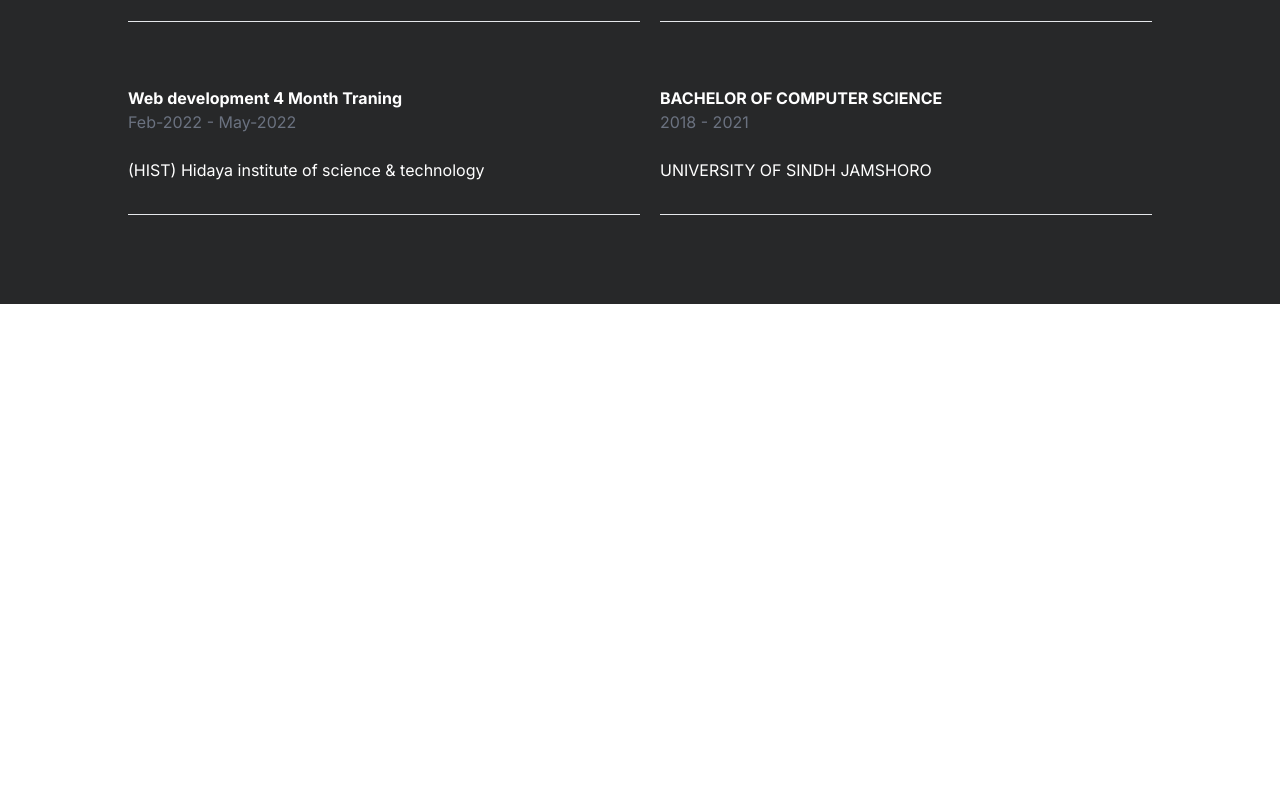
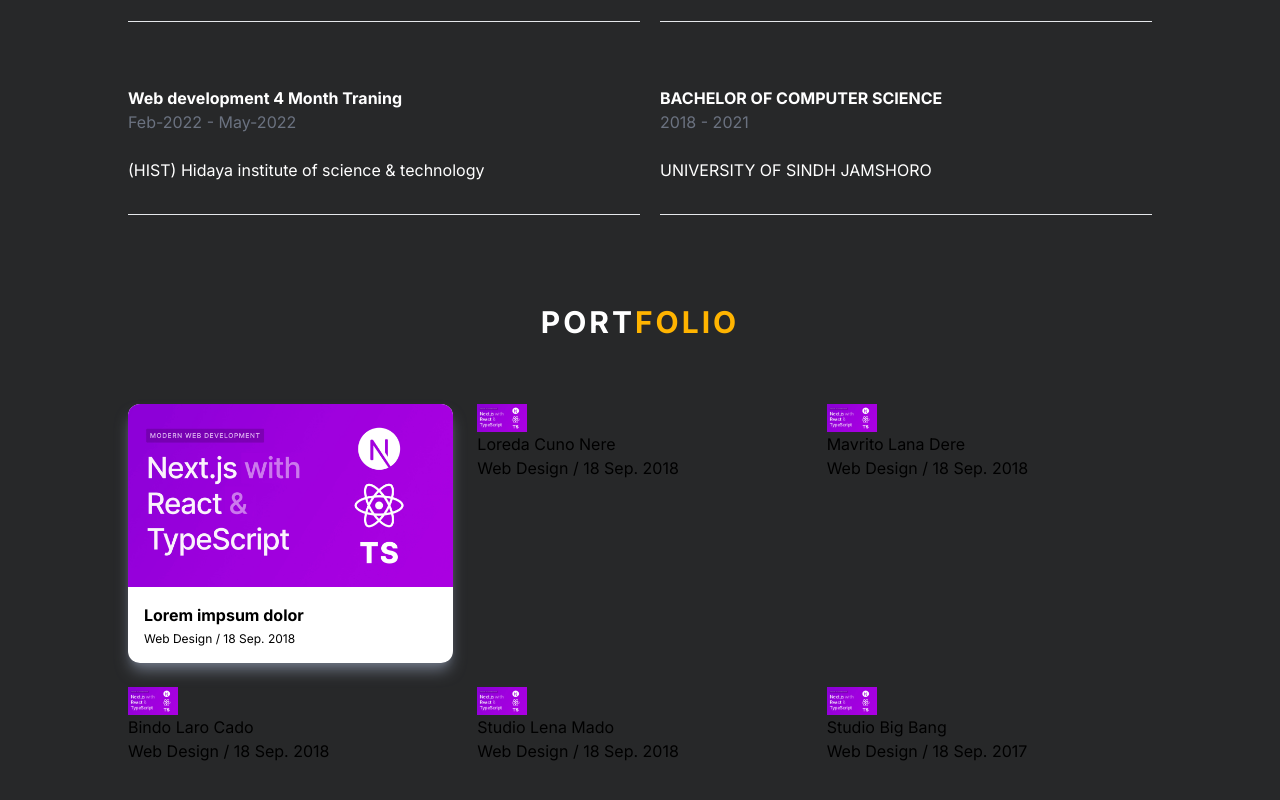
Before and after one commit to khalilahmed63/portfolio-nextjs, a Next.js app: page / in a window 1280 px wide. Shown: the part 2896-3696 px from the top of the page. Before the commit the page ends 3200 px from the top, so only its background shows below. Built offline with nearby package versions, Linux system fonts and the light colour scheme.

Commit message:
working with portfolio section

```diff
--- a/src/app/page.tsx
+++ b/src/app/page.tsx
@@ -9,6 +9,7 @@
 import { IoLogoCss3 } from "react-icons/io";
 import { TbBrandTypescript } from "react-icons/tb";
 import { IoLogoJavascript } from "react-icons/io";
+import Portfolio from '../components/Portfolio';
 import Image from "next/image";
 import Link from "next/link";
 
@@ -202,7 +203,7 @@
       <div className="max-w-screen-2xl min-h-screen px-5 md:px-32  mx-auto flex items-cente">
         <div className=" w-full ">
           <div className=" text-2xl items-center justify-center text-center">
-            <h2 className="-mt-14 font-bold text-3xl text-white tracking-widest">
+            <h2 className=" font-bold text-3xl text-white tracking-widest">
               MY <span className="text-[#ffb400]">SKILLS</span>
             </h2>
           </div>
@@ -383,6 +384,7 @@
           </div>
         </div>
       </div>
+     <Portfolio />
     </main>
   );
 }
--- /dev/null
+++ b/src/components/Portfolio.tsx
@@ -0,0 +1,234 @@
+import React from "react";
+import Image from "next/image";
+
+export default function Portfolio() {
+  return (
+    <div>
+      <div className="max-w-screen-2xl min-h-screen px-5 md:px-32  mx-auto flex items-cente">
+        <div className="w-full ">
+          <div className="text-2xl items-center justify-center text-center">
+            <h2 className="pb-6 font-bold text-3xl text-white tracking-widest">
+              PORT<span className="text-[#ffb400]">FOLIO</span>
+            </h2>
+          </div>
+          <div className="my-10">
+            <div className="grid grid-cols-3 gap-6">
+              <div className="rounded-xl group bg-white overflow-hidden shadow-lg shadow-gray-500 hover:scale-90 duration-300 hover:shadow-md hover:shadow-gray-500">
+                <a
+                  href="assets/img/work-1.jpg"
+                >
+                  <div className="group-hover:scale-110 duration-300">
+                    <Image
+                      src="/assets/images/react.jpg"
+                      alt="image"
+                      width={500}
+                      height={500}
+                      className="img-fluid"
+                    />
+                  </div>
+                </a>
+                <div className=" p-4">
+                  <h2 className="font-bold">Lorem impsum dolor</h2>
+                  <div className="w-more mt-1 text-xs">
+                    <span className="w-ctegory">Web Design</span> /{" "}
+                    <span className="w-date">18 Sep. 2018</span>
+                  </div>
+                </div>
+              </div>
+              <div className="">
+                <div className="work-box">
+                  <a
+                    href="assets/img/work-2.jpg"
+                    data-gallery="portfolioGallery"
+                    className="portfolio-lightbox"
+                  >
+                    <div className="work-img">
+                      <Image
+                        src="/assets/images/react.jpg"
+                        alt="image"
+                        width={50}
+                        height={50}
+                        className="img-fluid"
+                      />
+                    </div>
+                  </a>
+                  <div className="work-content">
+                    <div className="row">
+                      <div className="col-sm-8">
+                        <h2 className="w-title">Loreda Cuno Nere</h2>
+                        <div className="w-more">
+                          <span className="w-ctegory">Web Design</span> /{" "}
+                          <span className="w-date">18 Sep. 2018</span>
+                        </div>
+                      </div>
+                      <div className="col-sm-4">
+                        <div className="w-like">
+                          <a href="portfolio-details.html">
+                            {" "}
+                            <span className="bi bi-plus-circle"></span>
+                          </a>
+                        </div>
+                      </div>
+                    </div>
+                  </div>
+                </div>
+              </div>
+              <div className="">
+                <div className="work-box">
+                  <a
+                    href="assets/img/work-3.jpg"
+                    data-gallery="portfolioGallery"
+                    className="portfolio-lightbox"
+                  >
+                    <div className="work-img">
+                      <Image
+                        src="/assets/images/react.jpg"
+                        alt="image"
+                        width={50}
+                        height={50}
+                        className="img-fluid"
+                      />
+                    </div>
+                  </a>
+                  <div className="work-content">
+                    <div className="row">
+                      <div className="col-sm-8">
+                        <h2 className="w-title">Mavrito Lana Dere</h2>
+                        <div className="w-more">
+                          <span className="w-ctegory">Web Design</span> /{" "}
+                          <span className="w-date">18 Sep. 2018</span>
+                        </div>
+                      </div>
+                      <div className="col-sm-4">
+                        <div className="w-like">
+                          <a href="portfolio-details.html">
+                            {" "}
+                            <span className="bi bi-plus-circle"></span>
+                          </a>
+                        </div>
+                      </div>
+                    </div>
+                  </div>
+                </div>
+              </div>
+              <div className="">
+                <div className="work-box">
+                  <a
+                    href="assets/img/work-4.jpg"
+                    data-gallery="portfolioGallery"
+                    className="portfolio-lightbox"
+                  >
+                    <div className="work-img">
+                      <Image
+                        src="/assets/images/react.jpg"
+                        alt="image"
+                        width={50}
+                        height={50}
+                        className="img-fluid"
+                      />
+                    </div>
+                  </a>
+                  <div className="work-content">
+                    <div className="row">
+                      <div className="col-sm-8">
+                        <h2 className="w-title">Bindo Laro Cado</h2>
+                        <div className="w-more">
+                          <span className="w-ctegory">Web Design</span> /{" "}
+                          <span className="w-date">18 Sep. 2018</span>
+                        </div>
+                      </div>
+                      <div className="col-sm-4">
+                        <div className="w-like">
+                          <a href="portfolio-details.html">
+                            {" "}
+                            <span className="bi bi-plus-circle"></span>
+                          </a>
+                        </div>
+                      </div>
+                    </div>
+                  </div>
+                </div>
+              </div>
+              <div className="">
+                <div className="work-box">
+                  <a
+                    href="assets/img/work-5.jpg"
+                    data-gallery="portfolioGallery"
+                    className="portfolio-lightbox"
+                  >
+                    <div className="work-img">
+                      <Image
+                        src="/assets/images/react.jpg"
+                        alt="image"
+                        width={50}
+                        height={50}
+                        className="img-fluid"
+                      />
+                    </div>
+                  </a>
+                  <div className="work-content">
+                    <div className="row">
+                      <div className="col-sm-8">
+                        <h2 className="w-title">Studio Lena Mado</h2>
+                        <div className="w-more">
+                          <span className="w-ctegory">Web Design</span> /{" "}
+                          <span className="w-date">18 Sep. 2018</span>
+                        </div>
+                      </div>
+                      <div className="col-sm-4">
+                        <div className="w-like">
+                          <a href="portfolio-details.html">
+                            {" "}
+                            <span className="bi bi-plus-circle"></span>
+                          </a>
+                        </div>
+                      </div>
+                    </div>
+                  </div>
+                </div>
+              </div>
+              <div className="">
+                <div className="work-box">
+                  <a
+                    href="/assets/imgage/react.jpg"
+                    data-gallery="portfolioGallery"
+                    className="portfolio-lightbox"
+                  >
+                    <div className="work-img">
+                      <Image
+                        src="/assets/images/react.jpg"
+                        alt="image"
+                        width={50}
+                        height={50}
+                        className="img-fluid"
+                      />
+                    </div>
+                  </a>
+                  <div className="work-content">
+                    <div className="row">
+                      <div className="col-sm-8">
+                        <h2 className="w-title">Studio Big Bang</h2>
+                        <div className="w-more">
+                          <span className="w-ctegory">Web Design</span> /{" "}
+                          <span className="w-date">18 Sep. 2017</span>
+                        </div>
+                      </div>
+                      <div className="col-sm-4">
+                        <div className="w-like">
+                          <a href="portfolio-details.html">
+                            {" "}
+                            <span className="bi bi-plus-circle"></span>
+                          </a>
+                        </div>
+                      </div>
+                    </div>
+                  </div>
+                </div>
+              </div>
+            </div>
+          </div>
+        </div>
+      </div>
+    </div>
+  );
+}
```
Also changed, not shown: public/assets/images/react.jpg (added).
